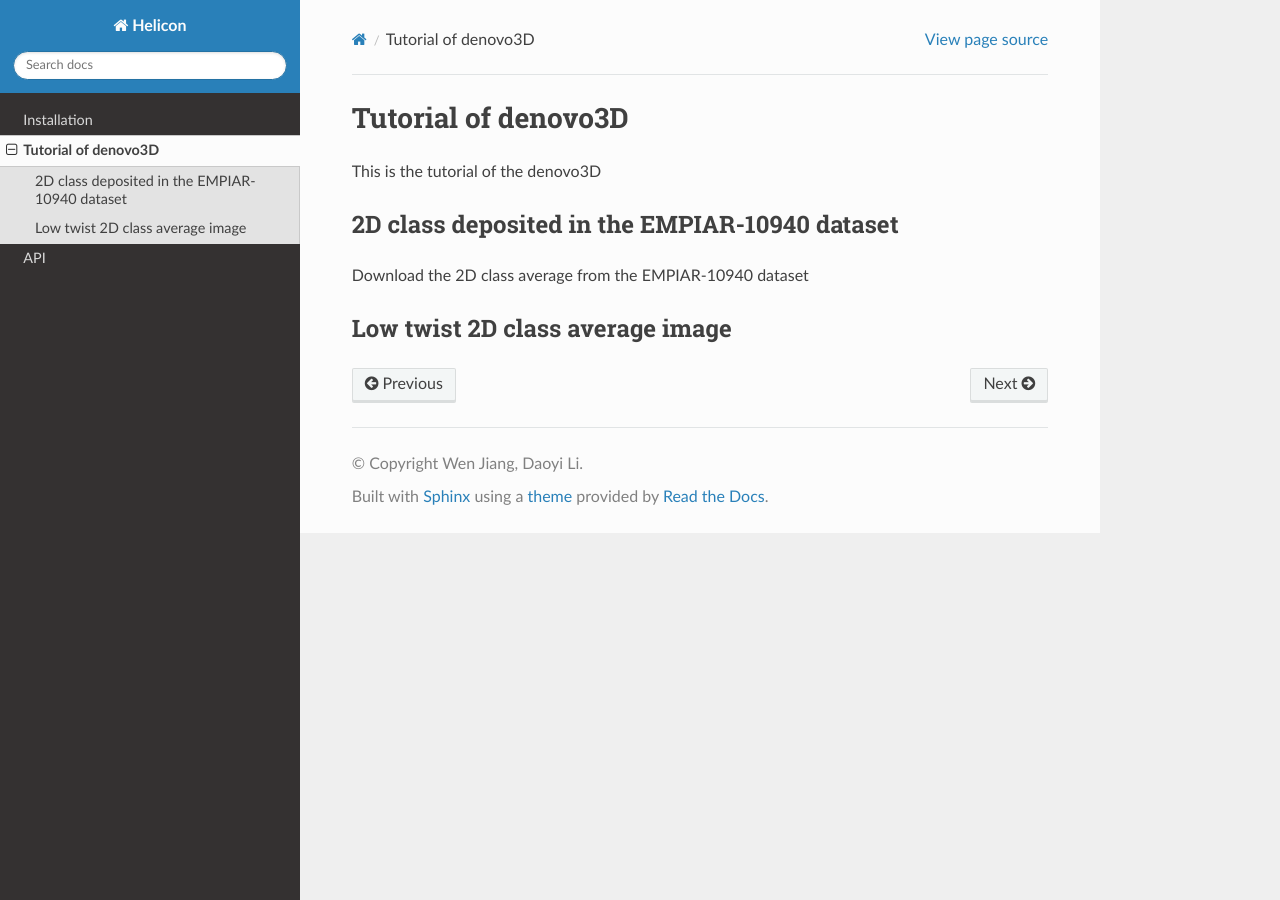
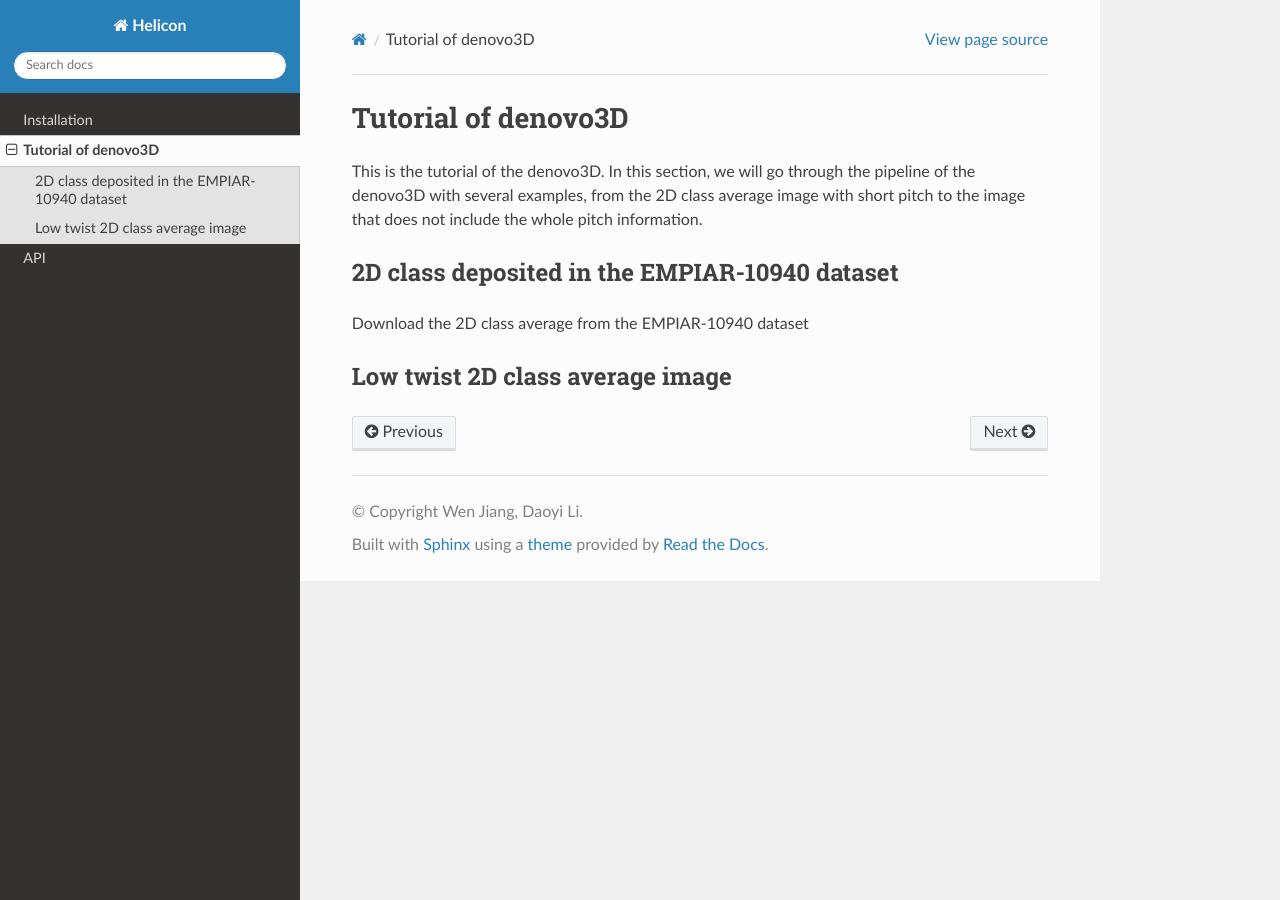
Before and after one commit to jianglab/helicon_doc, a Sphinx documentation site: the page built from docs/source/Denovo3D.rst, in a window 1280 px wide. Built offline with Sphinx 7.4.7 and the Read the Docs theme 3.1.0, drawn with Linux system fonts in a browser that asks for light colours.

Commit message:
added documentation for denovo3D

```diff
--- a/docs/source/Denovo3D.rst
+++ b/docs/source/Denovo3D.rst
@@ -1,7 +1,9 @@
 Tutorial of denovo3D
 =====
 
-This is the tutorial of the denovo3D
+This is the tutorial of the denovo3D. In this section, we will go through the pipeline of the denovo3D with several examples,
+from the 2D class average image with short pitch to the image that does not include the whole pitch information.
+
 
 .. _BasicDataset3D:
 
```
